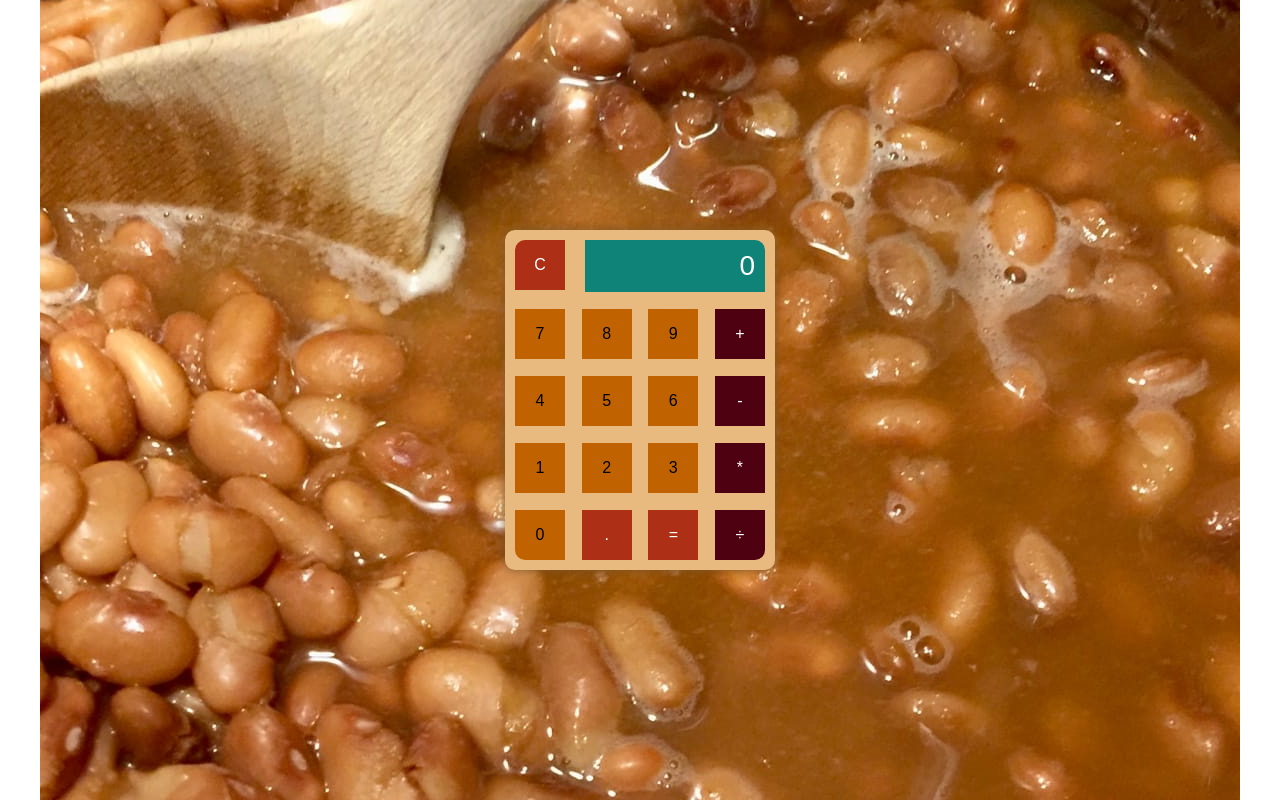
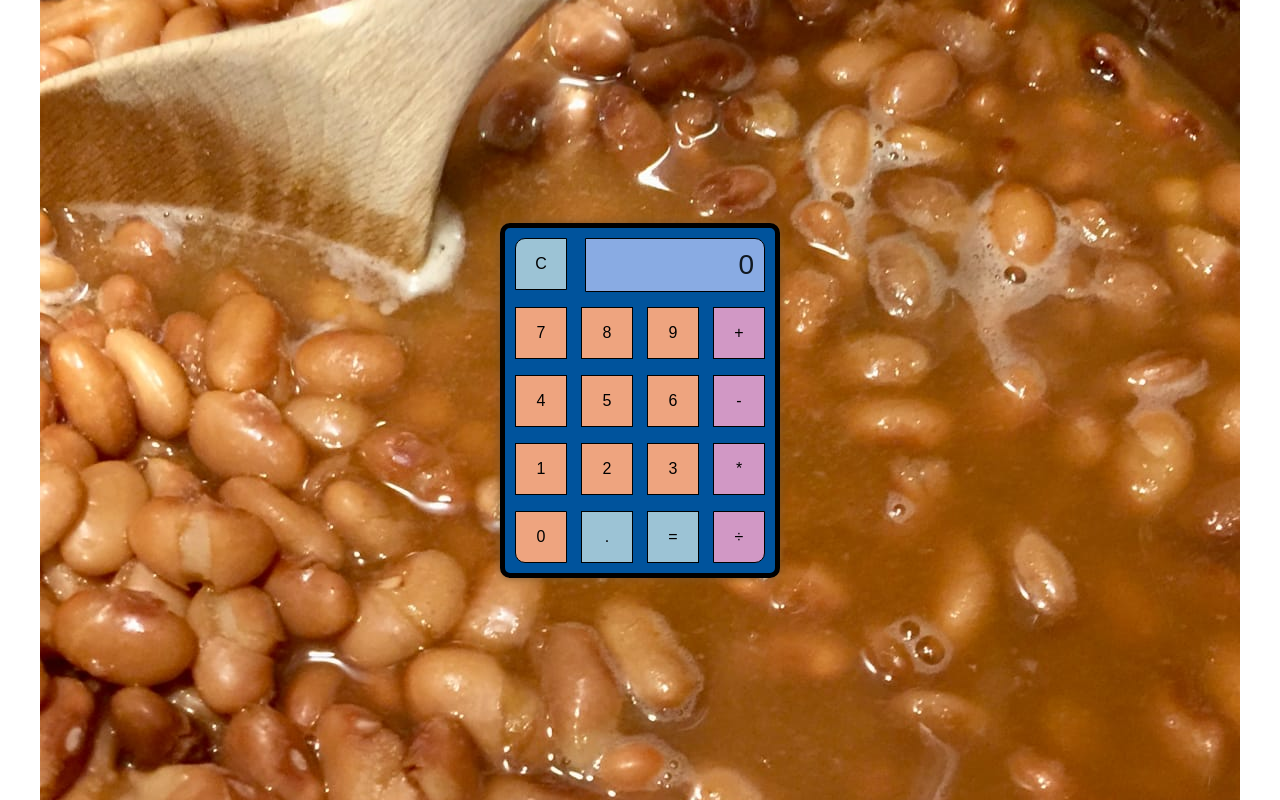
Before and after one commit to angryzoopatron/calculator, a plain HTML site: page index.html in a window 1280 px wide. Drawn offline with Linux system fonts and the light colour scheme.

Commit message:
updated style sheet, that's about it

```diff
--- a/style.css
+++ b/style.css
@@ -17,8 +17,8 @@ body {
 }
 
 #display {
-    color: white;
-    background-color: #108378;
+    color: #101820FF;
+    background-color: #89ABE3FF;
     width: 180px;
     display: flex;
     font-size: 28px;
@@ -28,23 +28,30 @@ body {
     box-sizing: border-box;
     border-radius: 0px 10px 0px 0px;
     overflow: hidden;
+    border-style: solid;
+    border-color: black;
+    border-width: thin;
 
 
 }
 
 .calc {
     width: 250px;
-    height: 320px;
+    height: 325px;
     display: flex;
     flex-direction: column;
     justify-content: space-between;
 
-    background-color: #e9ba80;
+    background-color: #00539CFF;
     box-shadow: 0px 0px 10px #82582e;
 
     padding: 10px;
     overflow: hidden;
+    border-style: solid;
     border-radius:10px ;
+    border-color: black;
+    border-width: thick;
+
 }
 
 .row {
@@ -62,7 +69,11 @@ body {
     justify-content: center;
     cursor: pointer;
     transition: .15s;
-    background-color: #c16200;
+    background-color: #EEA47FFF;
+
+    border-style: solid;
+    border-color: black;
+    border-width: thin;
 
     -webkit-touch-callout: none;
     -webkit-user-select: none;
@@ -78,13 +89,13 @@ body {
 }
 
 #add, #subtract, #multiply, #divide {
-    color: white;
-    background-color: #4E0110;
+    color: black;
+    background-color: #D198C5FF;
 }
 
 #clear, #equal, #dot {
-    color: white;
-    background-color: #ad2f16;
+    color: black;
+    background-color: #9CC3D5FF;
 }
 
 #clear {
```
